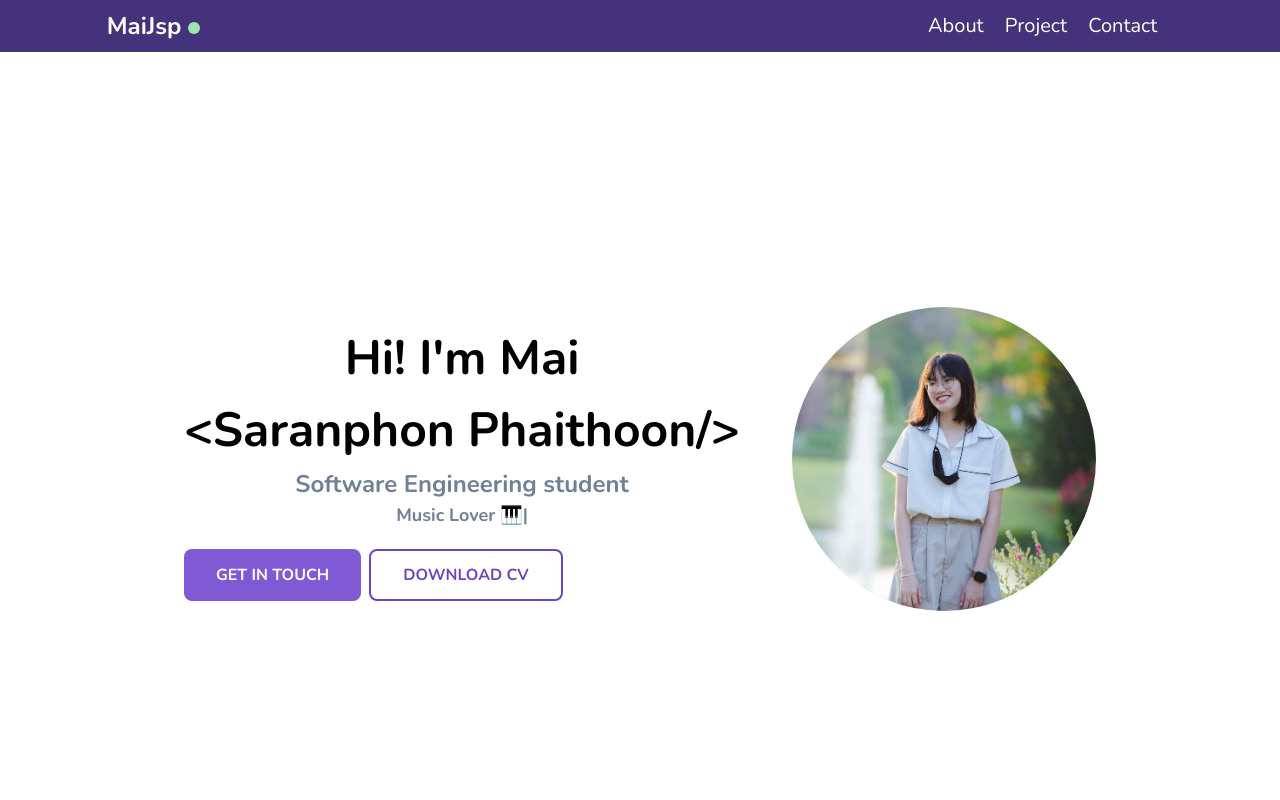
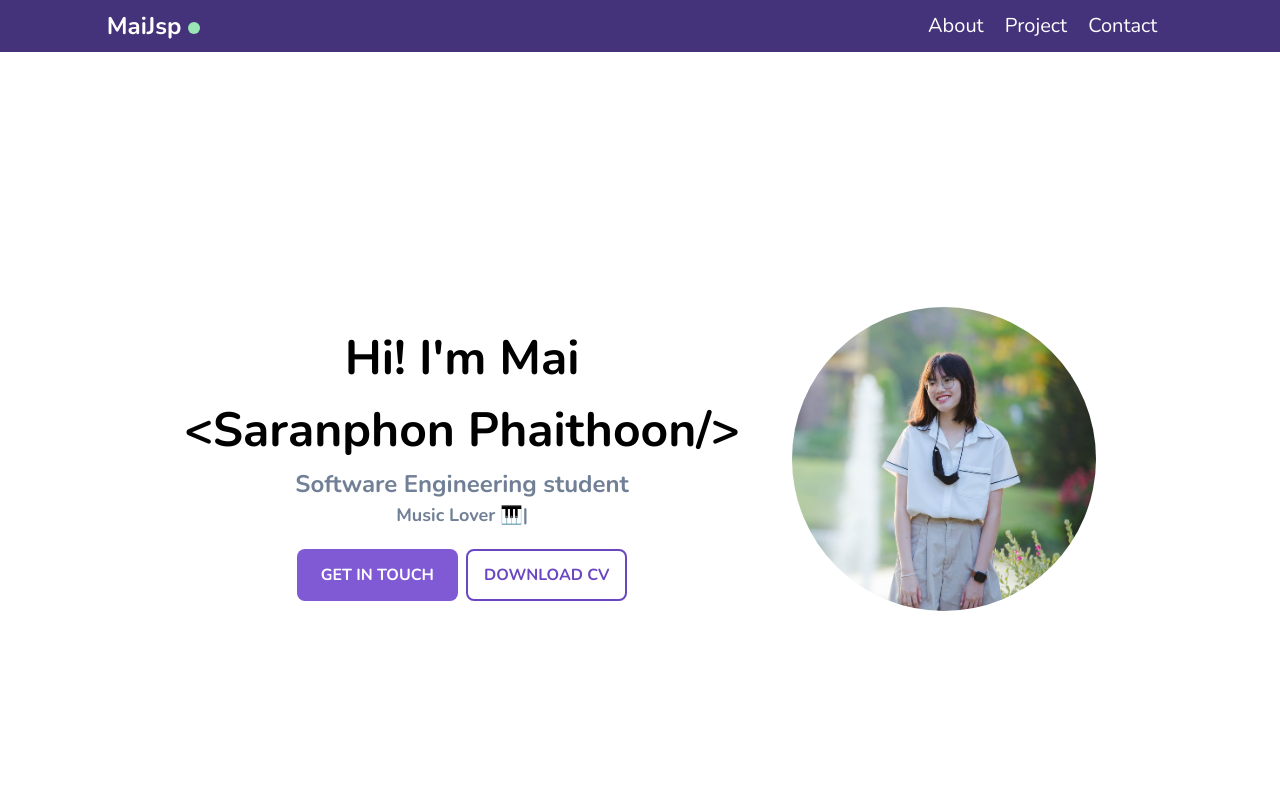
Before and after one commit to maijsp/maijsp-dev, a React (Create React App) app: page / in a window 1280 px wide. Shown: the top 800 px of the page. Built offline with nearby package versions, Linux system fonts and the light colour scheme.

Commit message:
Edit buttons so they are able to be cliked

```diff
--- a/src/components/Header.js
+++ b/src/components/Header.js
@@ -41,13 +41,17 @@ export default function Header() {
                             className="text-lg"
                         />
                     </h1>
-                    <div className="flex flex-col mt-5 space-y-2 lg:flex-row lg:space-x-2 lg:space-y-0">
-                        <button className="px-8 py-3 rounded-lg bg-purple-600 hover:bg-purple-700 hover:shadow-lg font-bold text-white text-bold">
-                            <a href="mailto:saranphon.pha@gmail.com">GET IN TOUCH</a>
-                        </button>
-                        <button className="px-8 py-3 rounded-lg hover:bg-purple-200 hover:shadow-lg font-bold text-purple-700 border-solid border-2 border-purple-700 bg-white transition duration-500 ease-in-out">
-                            <a href={process.env.PUBLIC_URL + "/resume/saranphon_resume.pdf"} download>DOWNLOAD CV</a>
-                        </button>
+                    <div className="flex flex-col mt-5 space-y-2 lg:flex-row lg:space-x-2 lg:space-y-0 justify-center">
+                        <a href="mailto:saranphon.pha@gmail.com">
+                            <button className="h-full px-6 py-3 rounded-lg bg-purple-600 hover:bg-purple-700 hover:shadow-lg font-bold text-white">
+                                GET IN TOUCH
+                            </button>
+                        </a>
+                        <a href={process.env.PUBLIC_URL + "/resume/saranphon_resume.pdf"} download>
+                            <button className="px-4 py-3 rounded-lg hover:bg-purple-200 hover:shadow-md font-bold text-purple-700 border-solid border-2 border-collapse border-purple-700 bg-white transition duration-500 ease-in-out">
+                                DOWNLOAD CV
+                            </button>
+                        </a>
                     </div>
                 </div>
             </div>
```
